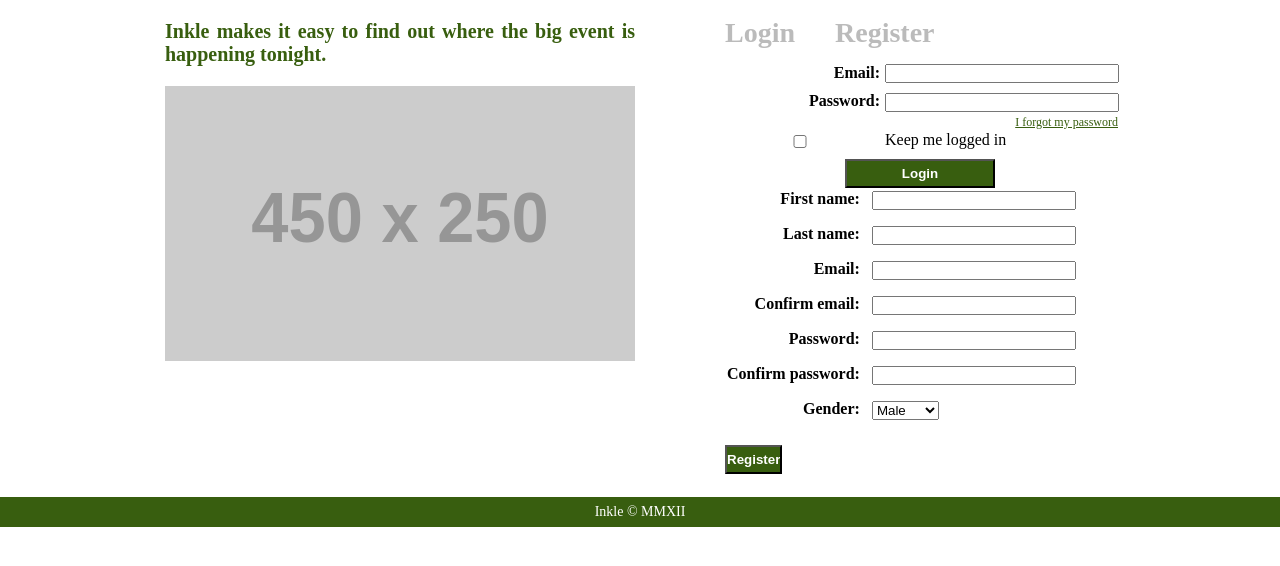
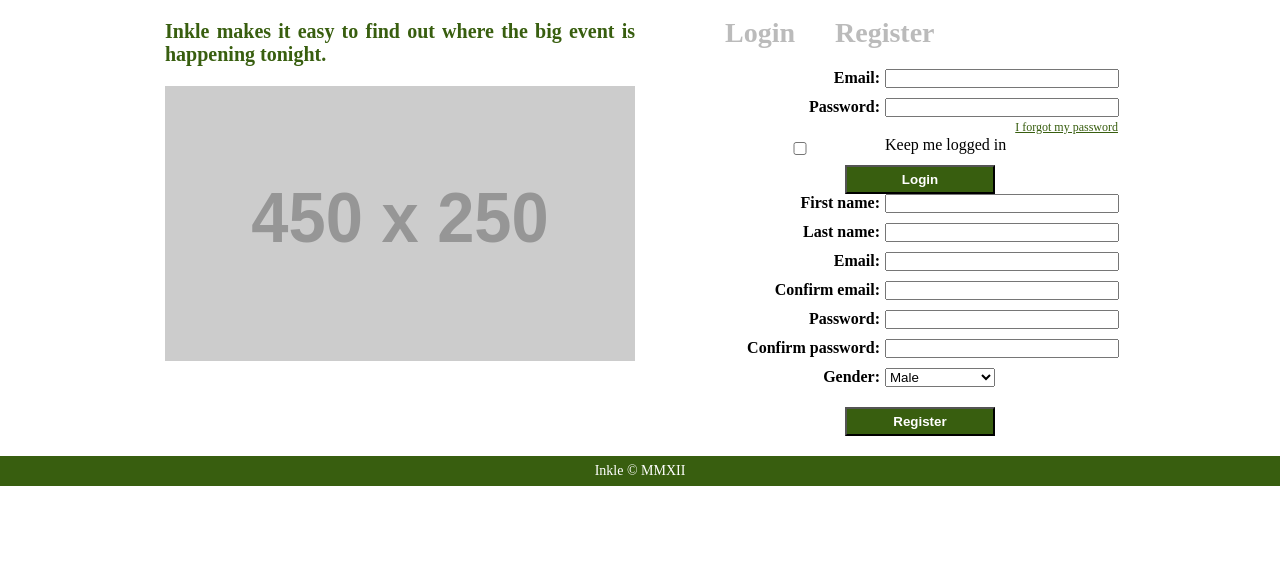
Before and after one commit to chadheise/inkle-nd, a Django app: template finalProject/inkle/templates/login.html in a window 1280 px wide. Shown: the part 100-666 px from the top of the page. Run offline with Django 3.2, Linux system fonts and the light colour scheme; the template is opened without the code that fills it, so the values that code supplies are empty; grey boxes labelled with a size stand in for pictures from a placeholder-image service; some libraries are stand-ins or nearby versions.

Commit message:
Cleaned up registration content by removing table.

```diff
--- a/finalProject/inkle/static/css/login.css
+++ b/finalProject/inkle/static/css/login.css
@@ -1,4 +1,3 @@
-/* Welcome */
 #welcomeText
 {
     color: #385E0F;
@@ -14,13 +13,12 @@
     width: 470px;
 }
 
-/* Login */
 .contentLink
 {
     color: #BBB;
     font-size: 28px;
     font-weight: bold;
-    margin: -3px 0px 15px 0px;
+    margin: -3px 0px 20px 0px;
     cursor: pointer;
 }
 
@@ -33,12 +31,17 @@
 {
     text-align: right;
     font-weight: bold;
+    margin-bottom: 11px;
+}
+
+#loginEmail, #registrationFirstName, #registrationLastName, #registrationEmail, #registrationConfirmEmail, #registrationPassword, #registrationConfirmPassword
+{
     margin-bottom: 10px;
 }
 
-#loginEmail
+#registrationConfirmPasswordLabel
 {
-    margin-bottom: 10px;
+    margin-left: -35px;
 }
 
 #keepLoggedIn
@@ -59,11 +62,6 @@
     color: #385E0F;
 }
 
-.buttonContainer
-{
-    text-align: center;
-}
-
 #loginButton, #registrationButton
 {
     padding: 5px 0px 5px 0px;
@@ -78,24 +76,7 @@
     border: solid 2px #FF0000;
 }
 
-/* Registration */
 .unselectedContent
 {
     display: none;
 }
-
-#registrationForm th
-{
-    text-align: right;
-    padding: 0px 10px 15px 0px;
-}
-
-#registrationForm td
-{
-    padding: 0px 0px 12px 0px;
-}
-
-#registrationForm td input
-{
-    width: 200px;
-}
--- a/finalProject/inkle/static/css/main.css
+++ b/finalProject/inkle/static/css/main.css
@@ -96,7 +96,7 @@
 #mainContent
 {
     margin-top: 20px;
-    margin-bottom: 5px;
+    margin-bottom: 20px;
 }
 
 #footer
--- a/finalProject/inkle/templates/login.html
+++ b/finalProject/inkle/templates/login.html
@@ -39,17 +39,17 @@
             <form id="loginContent" {% if selectedContentLink == "registration" %}class="unselectedContent"{% endif %} action="/inkle/login/" method="POST">
                 {% csrf_token %}
                 <div class="grid_10 alpha">
-                    <!-- Labels -->
+                    <!-- Login labels -->
                     <div class="grid_4 alpha omega">
                         <label for="loginEmail" class="loginLabel grid_4">Email:</label>
                         <label for="loginPassword" class="loginLabel grid_4">Password:</label>
                         <input id="keepLoggedIn" class="grid_4 omega" type="checkbox" name="keepLoggedIn" />
                     </div>
 
-                    <!-- Inputs -->
+                    <!-- Login inputs -->
                     <div class="grid_6">
-                        <input id="loginEmail" class="grid_6 {% if invalidLogin %}invalidInput{% endif %}" type="text" name="email" maxlength="20" value="{{ loginEmail }}" />
-                        <input id="loginPassword" class="grid_6 {% if invalidLogin %}invalidInput{% endif %}" type="password" name="password" maxlength="20" value="{{loginPassword}}"/>
+                        <input id="loginEmail" class="grid_6 {% if invalidLogin %}invalidInput{% endif %}" type="text" name="email" maxlength="30" value="{{ loginEmail }}" />
+                        <input id="loginPassword" class="grid_6 {% if invalidLogin %}invalidInput{% endif %}" type="password" name="password" maxlength="30" value="{{loginPassword}}"/>
                         <div id="forgottenPassword" class="grid_6">
                             <a href="/inkle/forgottenPassword/">I forgot my password</a>
                         </div>
@@ -61,52 +61,40 @@
                 <input id="loginButton" class="button grid_4 push_3 alpha" type="submit" name="submit" value="Login" />
             </form>
 
-            <!-- Registration content -->
+            <!-- Registration form -->
             <form id="registrationContent" {% if selectedContentLink == "login" %}class="unselectedContent"{% endif %} action="/inkle/register/" method="POST">
                 {% csrf_token %}
-                    <table id="registrationForm">
-                        <tr>
-                            <th><label for="registrationFirstName">First name:</label></th>
-                            <td><input id="registrationFirstName" class="{% if invalidFirstName %}invalidInput{% endif %}" type="text" name="firstName" maxlength="30" value="{{ firstName }}" /></td>
-                        </tr>
-                        <tr>
-                            <th><label for="registrationLastName">Last name:</label></th>
-                            <td><input id="registrationLastName" class="{% if invalidLastName %}invalidInput{% endif %}" type="text" name="lastName" maxlength="30" value="{{ lastName }}" /></td>
-                        </tr>
-                        <tr>
-                            <th><label for="registrationEmail">Email:</label></th>
-                            <td><input id="registrationEmail" class="{% if invalidEmail %}invalidInput{% endif %}" type="text" name="email" maxlength="30" value="{{ email }}" /></td>
-                        </tr>
-                        <tr>
-                            <th><label for="registrationConfirmEmail">Confirm email:</label></th>
-                            <td><input id="registrationConfirmEmail" class="{% if invalidConfirmEmail %}invalidInput{% endif %}" type="text" name="confirmEmail" maxlength="30" value="{{ confirmEmail }}" /></td>
-                        </tr>
-                        <tr>
-                            <th><label for="registrationPassword">Password:</label></th>
-                            <td><input id="registrationPassword" class="{% if invalidPassword %}invalidInput{% endif %}" type="password" name="password" maxlength="20" value="{{ password }}" /></td>
-                        </tr>
-                        <tr>
-                            <th><label for="registrationConfirmPassword">Confirm password:</label></th>
-                            <td><input id="registrationConfirmPassword" class="{% if invalidConfirmPassword %}invalidInput{% endif %}" type="password" name="confirmPassword" maxlength="20"value="{{ confirmPassword }}" /></td>
-                        </tr>
-                        <tr>
-                            <th><label for="registrationGender">Gender:</label></th>
-                            <td>
-                                <select id="registrationGender" class="{% if invalidGender %}invalidInput{% endif %}" name="gender">
+                <div class="grid_10 alpha">
+                    <!-- Registration labels -->
+                    <div class="grid_4 alpha omega">
+                        <label for="registrationFirstName" class="registrationLabel grid_4">First name:</label>
+                        <label for="registrationLastName" class="registrationLabel grid_4">Last name:</label>
+                        <label for="registrationEmail" class="registrationLabel grid_4">Email:</label>
+                        <label for="registrationConfirmEmail" class="registrationLabel grid_4">Confirm email:</label>
+                        <label for="registrationPassword" class="registrationLabel grid_4">Password:</label>
+                        <label id="registrationConfirmPasswordLabel" for="registrationConfirmPassword" class="registrationLabel grid_5">Confirm password:</label>
+                        <label for="registrationGender" class="loginLabel grid_4">Gender:</label>
+                    </div>
+
+                    <!-- Registration inputs -->
+                    <div class="grid_6">
+                        <input id="registrationFirstName" class="grid_6 {% if invalidFirstName %}invalidInput{% endif %}" type="text" name="firstName" maxlength="30" value="{{ firstName }}" />
+                        <input id="registrationLastName" class="grid_6 {% if invalidLastName %}invalidInput{% endif %}" type="text" name="lastName" maxlength="30" value="{{ lastName }}" />
+                        <input id="registrationEmail" class="grid_6 {% if invalidEmail %}invalidInput{% endif %}" type="text" name="email" maxlength="30" value="{{ email }}" />
+                        <input id="registrationConfirmEmail" class="grid_6 {% if invalidConfirmEmail %}invalidInput{% endif %}" type="text" name="confirmEmail" maxlength="30" value="{{ confirmEmail }}" />
+                        <input id="registrationPassword" class="grid_6 {% if invalidPassword %}invalidInput{% endif %}" type="password" name="password" maxlength="30" value="{{ email }}" />
+                        <input id="registrationConfirmPassword" class="grid_6 {% if invalidConfirmPassword %}invalidInput{% endif %}" type="password" name="confirmPassword" maxlength="30" value="{{ confirmEmail }}" />
+                        <select id="registrationGender" class="{% if invalidGender %}invalidInput{% endif %} grid_3" name="gender">
                             <option value="male" {% if gender == "male" %}selected{% endif %}>Male</option>
                             <option value="female" {% if gender == "female" %}selected{% endif %}>Female</option>
                         </select>
-                            </td>
-                        </tr>
-                    </table>
+                    </div>
+                </div>
 
                 <!-- Registration button -->
-                    <div id="registrationButtonContainer">
-                        <input id="registrationButton" class="button" type="submit" name="submit" value="Register" />
-                    </div>
+                <input id="registrationButton" class="button grid_4 push_3 alpha" type="submit" name="submit" value="Register" />
             </form>
         </div>
-        <p>&nbsp;</p>
     </div>
 {% endblock mainContent %}
 
```
Also changed, not shown: 1 other file. Lines whose indentation alone changed are shown as unchanged.
